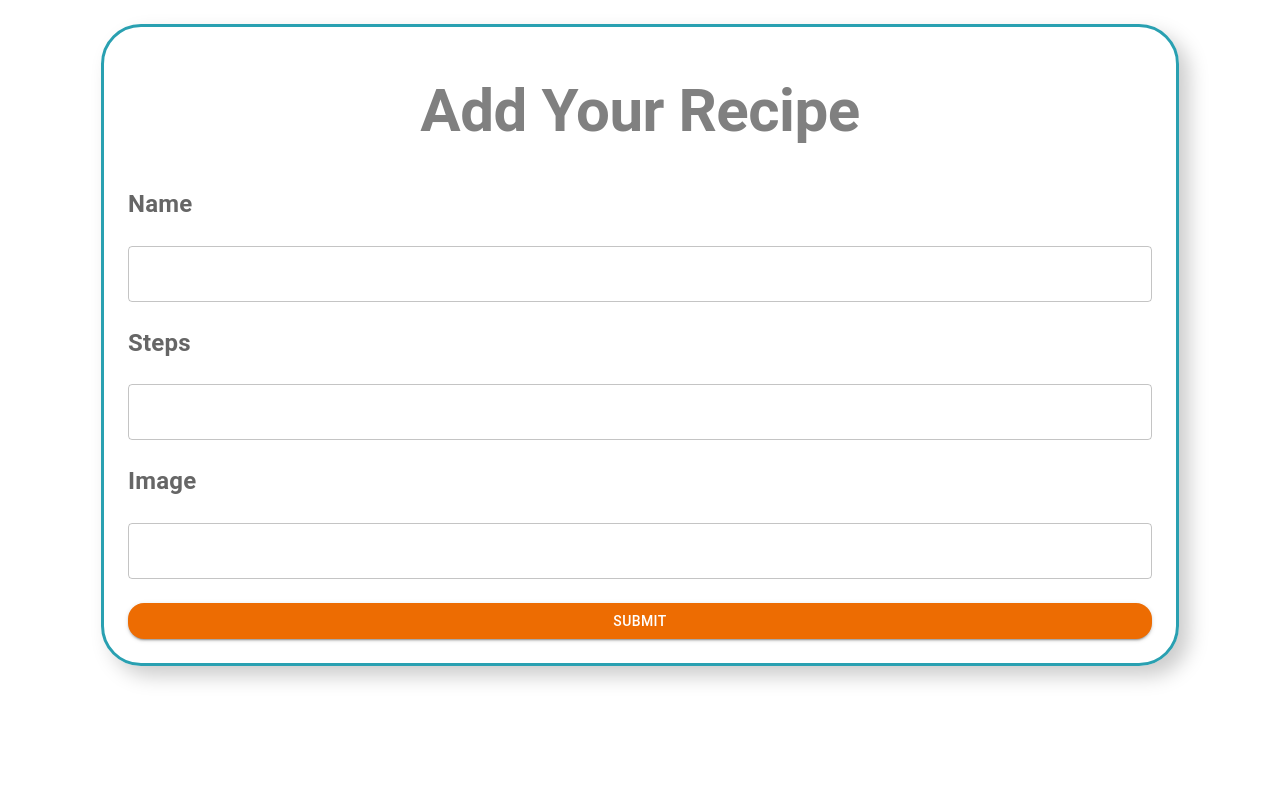
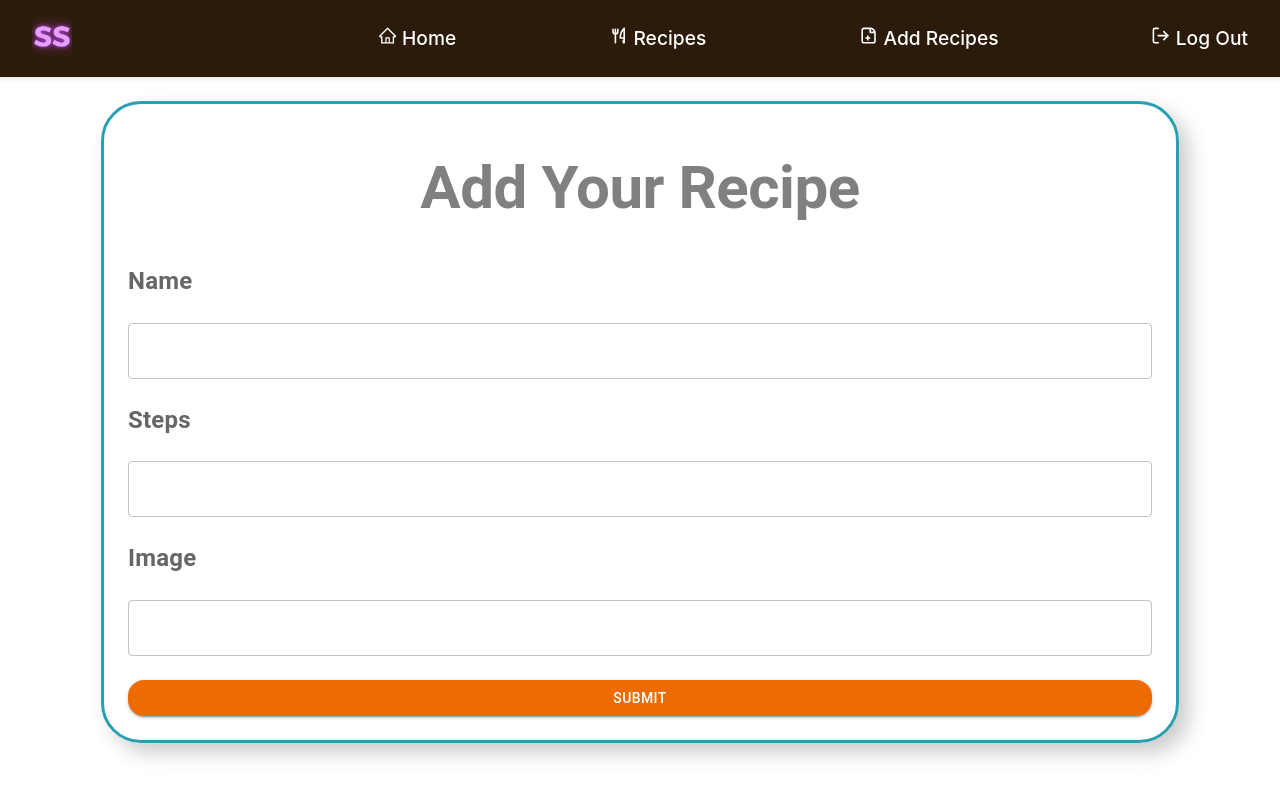
Before and after one commit to SANJANASOLANGA/ReactFoodRecipe, a React (Create React App) app in the folder Client/: page /create-receipe in a window 1280 px wide. Built offline with nearby package versions, Linux system fonts and the light colour scheme.

Commit message:
Added NavBarAdmin

```diff
--- a/Client/src/components/recipes/CreateRecipe.js
+++ b/Client/src/components/recipes/CreateRecipe.js
@@ -2,6 +2,7 @@ import React, { useState } from 'react';
 import { Box, Button, InputLabel, TextField, Typography } from '@mui/material';
 import axios from 'axios';
 import { useNavigate } from 'react-router-dom';
+import NavBarAdmin from '../NavBarAdmin';
 
 const labelStyles = { mb: 1, mt: 2, fontSize: '24px', fontWeight: 'bold' };
 
@@ -40,6 +41,7 @@ const CreateRecipe = () => {
 
   return (
     <div>
+      <NavBarAdmin/>
       <form onSubmit={handleSubmit}>
         <Box
           border={3}
```
